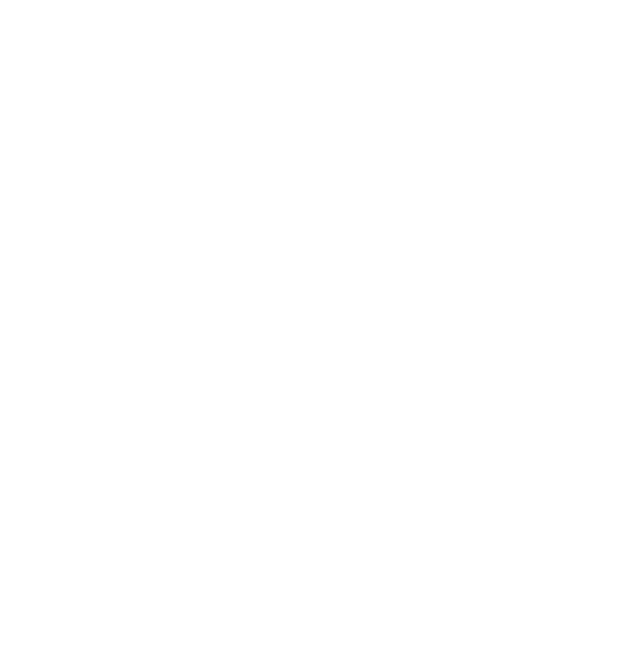
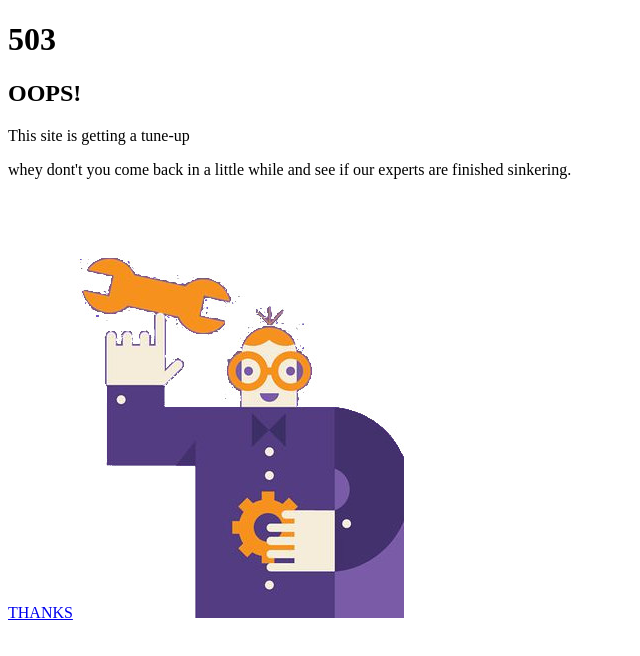
Before and after one commit to MindPaul/07-503-fake-page, a website: page index.html in a window 1280 px wide. Shown: the whole page, without its empty margins (0-640 px from the left). Drawn offline with Linux system fonts and the light colour scheme.

Commit message:
Update index.html

```diff
--- a/index.html
+++ b/index.html
@@ -7,6 +7,14 @@
   <title>Document</title>
 </head>
 <body>
+  <main>
+    <h1>503</h1>
+    <h2>OOPS!</h2>
+    <p>This site is getting a tune-up</p>
+    <p>whey dont't you come back in a little while and see if our experts are finished sinkering.</p>
+    <a href="#">THANKS</a>
+    <img src="./logo1.jpeg" alt="foto">
+  </main>
 
 </body>
 </html>
```
